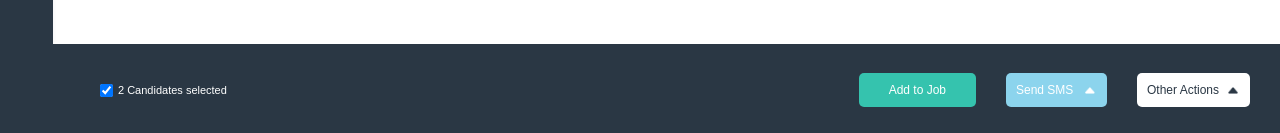
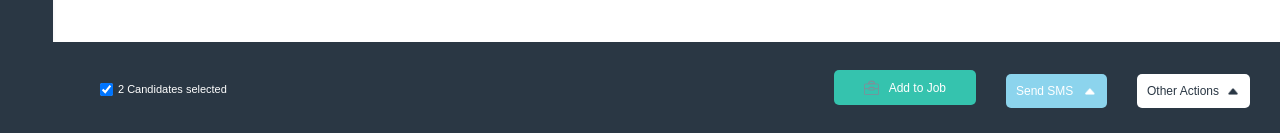
Before and after one commit to JH-Jitu/Leo-task-react, a React (Create React App) app: page / in a window 1280 px wide. Shown: the part 664-797 px from the top of the page. Built offline with nearby package versions, Linux system fonts and the light colour scheme.

Commit message:
full layout complete of static part

```diff
--- a/src/components/Elements/Button.js
+++ b/src/components/Elements/Button.js
@@ -1,14 +1,17 @@
 import React from "react";
-import { ButtonStyle } from "../styles/Elements.styles";
+import { ButtonStyle, Image } from "../styles/Elements.styles";
 
-const Button = ({ text, bgColor, textColor, borderRadius }) => {
+const Button = ({ text, icon, hasIcon, bgColor, textColor, borderRadius }) => {
   return (
     <ButtonStyle
       bgColor={bgColor}
       textColor={textColor}
       borderRadius={borderRadius}
     >
-      {text}
+      <div>
+        {hasIcon && <Image src={icon} />}
+        <span>{text}</span>
+      </div>
     </ButtonStyle>
   );
 };
--- a/src/components/Footer/Footer.js
+++ b/src/components/Footer/Footer.js
@@ -4,6 +4,7 @@ import { FooterStyle, SelectedList } from "../styles/ContainerSectors.styles";
 import { EventBtn, SmallText } from "../styles/Elements.styles";
 import arrowLight from "./../../assets/Polygon 1.png";
 import arrowDark from "./../../assets/Polygon 1 (2).png";
+import jobIcon from "./../../assets/Dashboard (2).png";
 
 const Footer = () => {
   return (
@@ -19,6 +20,8 @@ const Footer = () => {
           bgColor="#35c3ae"
           textColor="#ffffff"
           borderRadius="5"
+          hasIcon={true}
+          icon={jobIcon}
         />
         <EventBtn
           name="send"
--- a/src/components/styles/Elements.styles.js
+++ b/src/components/styles/Elements.styles.js
@@ -30,6 +30,17 @@ export const ButtonStyle = styled.button`
   color: ${(props) => props.textColor};
   border: none;
   cursor: pointer;
+
+  & div {
+    display: flex;
+    align-items: center;
+    justify-content: center;
+  }
+
+  & img {
+    height: 15px;
+    margin-right: 10px;
+  }
 `;
 
 export const AvailableBtn = styled.select`
```
